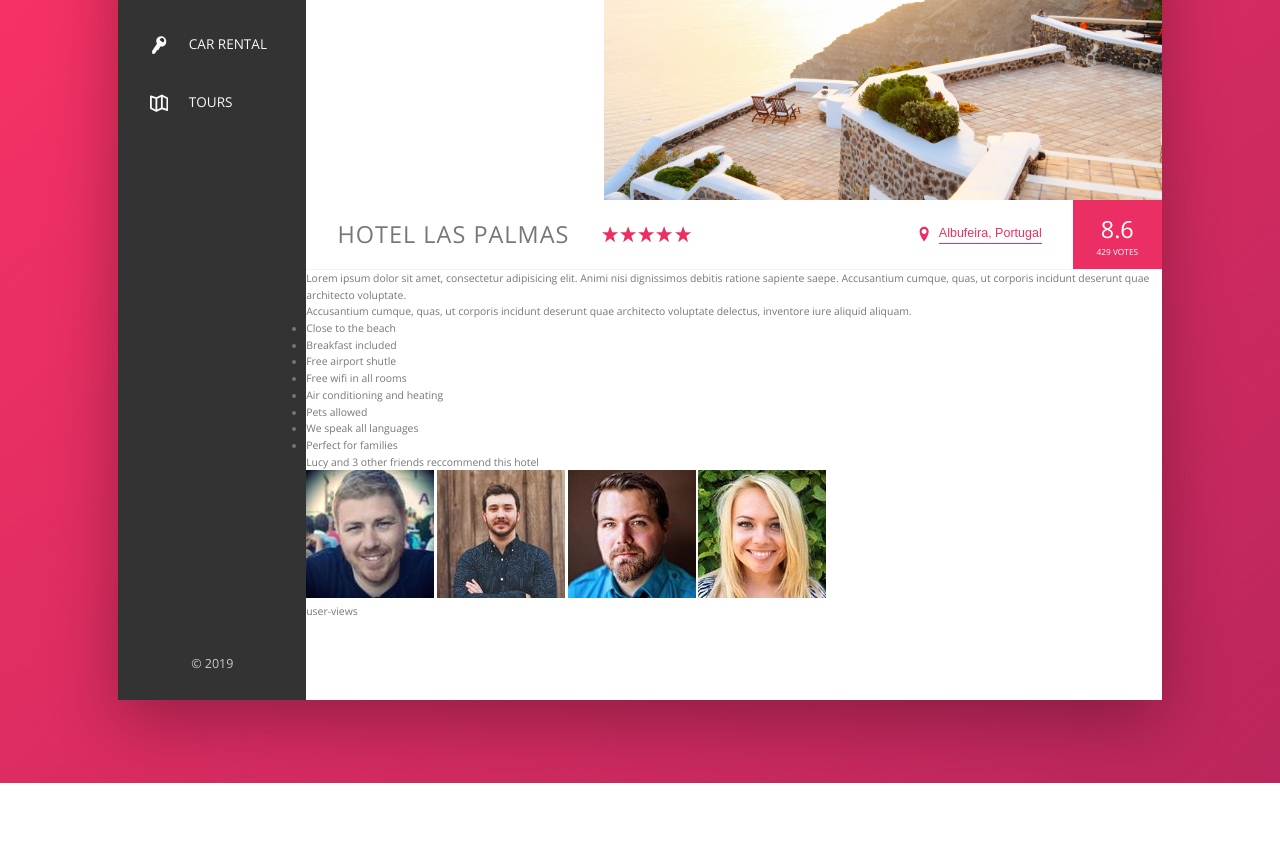
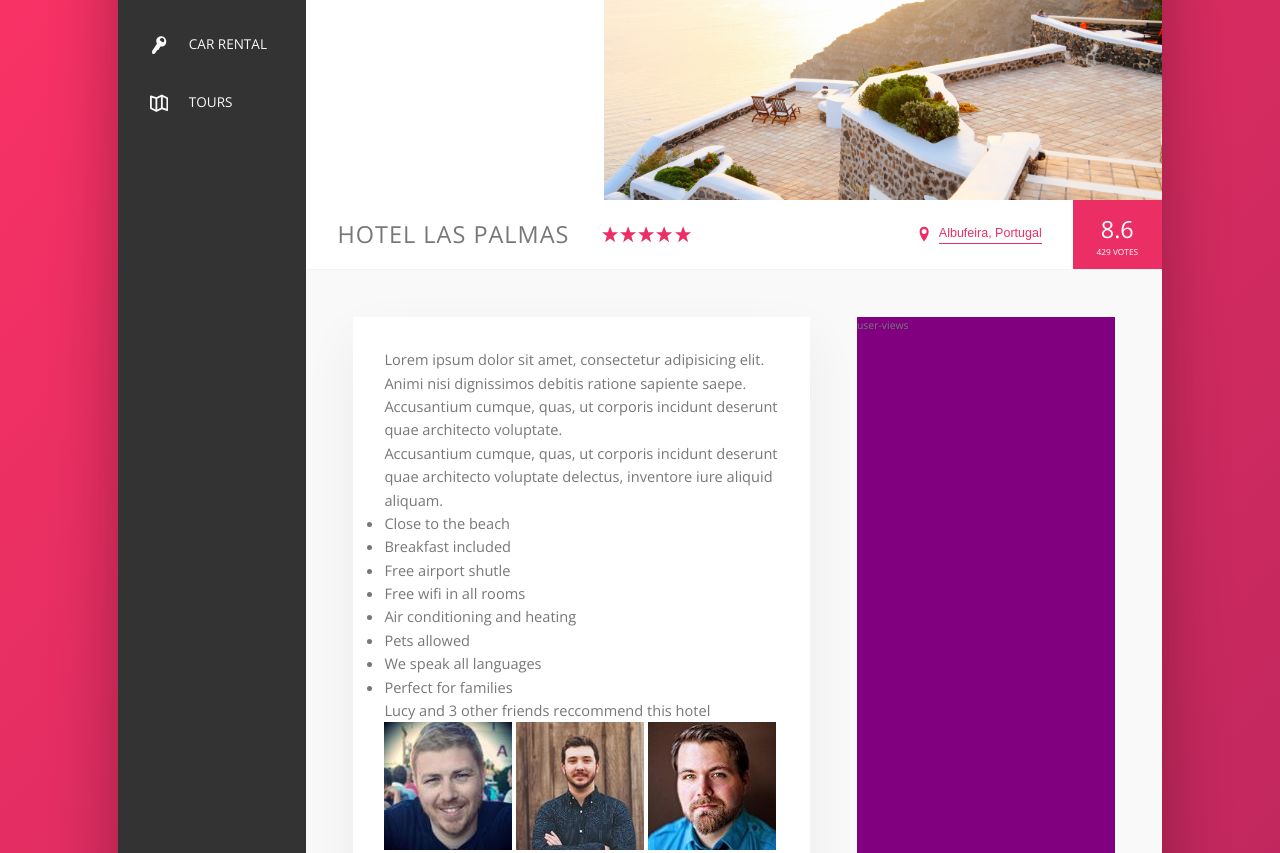
Before and after one commit to laurenalyn/flexboxMaster, a website: page index.html in a window 1280 px wide. Shown: the part 291-1144 px from the top of the page. Before the commit the page ends 1074 px from the top, so only its background shows below. Drawn offline with nearby package versions, Linux system fonts and the light colour scheme; files that its build step writes are made by us from their sources.

Commit message:
adds basic layout for details sections

```diff
--- a/sass/_layout.scss
+++ b/sass/_layout.scss
@@ -12,7 +12,7 @@
     font-size: 1.4rem;
     height: 7rem;
     background: #fff;
-    border-bottom: 1px solid var(--color-grey-light-2);
+    border-bottom: var(--line);
     display: flex;
     justify-content: space-between;
     align-items: center;
@@ -36,7 +36,28 @@
     background-color: #fff;
     //test
     // background-color: var(--color-grey-light-1);
-    height: 80rem;
-
     flex: 1;
 }
+
+.detail {
+    display: flex;
+    padding: 4.5rem;
+    background-color: var(--color-grey-light-1);
+    border-bottom:  var(--line);
+}
+
+.description {
+    font-size: 1.4rem;
+    background-color: #fff;
+    box-shadow: var(--shadow-light);
+    padding: 3rem;
+    // flex: grow shrink basis;
+    flex:0 0 60%;
+    margin-right: 4.5rem;
+}
+
+.user-reviews {
+    background-color: purple;
+    //allows this container to take up the remainder of space available
+    flex: 1
+}
```
